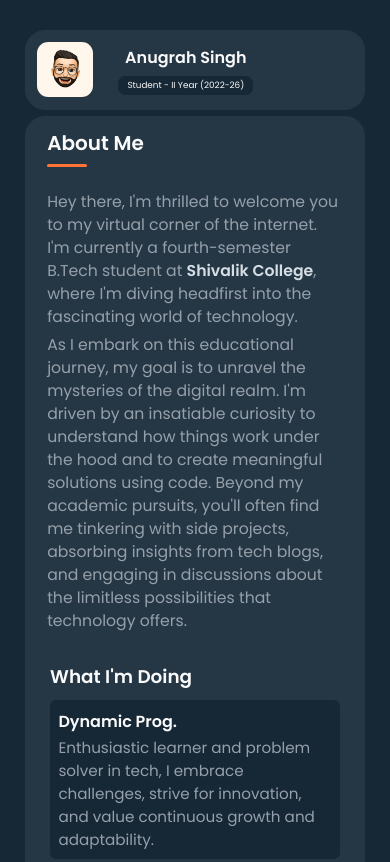
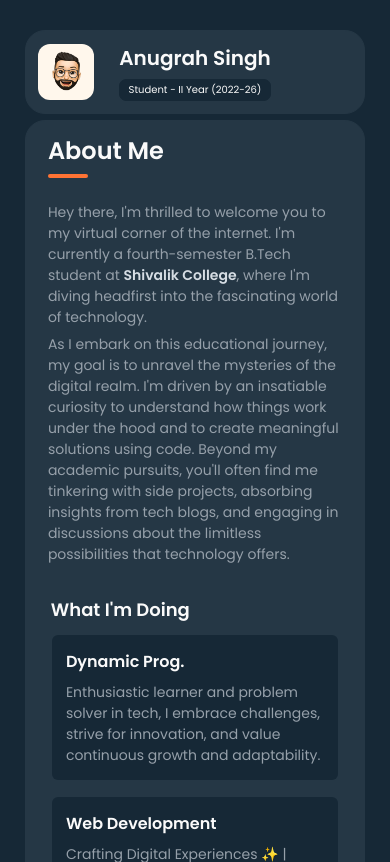
Before and after one commit to Anugrah3108/specialtraining, a plain HTML site: page Assignment 1/index.html in a window 390 px wide. Shown: the top 862 px of the page. Drawn offline with Linux system fonts and the light colour scheme.

Commit message:
Add files via upload

```diff
--- a/Assignment 1/mediaqueries.css
+++ b/Assignment 1/mediaqueries.css
@@ -43,7 +43,7 @@
     }
 
     .testimony-list{
-        margin: 0 -20px ;
+        margin: 0 -20px;
         padding: 0 20px 0 20px;
         gap: 16px;
     }
@@ -86,11 +86,11 @@
     .avatar{
         width: 75px;
         height: 73.5px;
-        border-radius: 15px;
+        border-radius: 16px;
     }
 
     .avatar-info > h1{
-        margin-bottom: 7.5px;
+        margin-bottom: 8px;
     }
 
 
@@ -103,21 +103,21 @@
     }
 
     .about{
-        padding: 15px;;
+        padding: 16px;;
     }
     header{
-        padding: 0 10px 7.5px 10px ;
+        padding: 0 10px 8px 10px ;
     }
 
     .about-title{
-        padding-bottom: 7.5px;
+        padding-bottom: 8px;
         /* padding: 0 10px 7.5px 10px ; */
     }
 
     .header-line{
         margin-bottom: 10px;
         /* padding: 0 10px 0 10px; */
-        height: 3px;
+        height: 4px;
     }
 
     .about-text{
@@ -126,7 +126,7 @@
     }
 
     .about-text > p{
-        margin-bottom: 7.5px;
+        margin-bottom: 8px;
     }
 
     .services{
@@ -144,8 +144,8 @@
     }
 
     .service-items{
-        margin: 3px;
-        padding: 15px;
+        margin: 4px;
+        padding: 24px;
         border-radius: 8px;
         gap: 10px;
     }
@@ -159,7 +159,7 @@
     }
 
     .service-info > h4{
-        margin-bottom: 3.5px;
+        margin-bottom: 10px;
     }
 
     .testimony{
@@ -178,16 +178,16 @@
     }
 
     .content-card{
-        padding: 12.5px 15px 15px 15px;
+        padding: 12.5px 16px 16px 16px;
     }
 
     .content-card-title{
-        margin-bottom: 5px;
+        margin-bottom: 10px;
     }
 
     .testimony-items{
         width: 100%;
-        margin: 3px;
+        margin: 4px;
      }
 
     iframe{
@@ -205,23 +205,23 @@
     .left-bar{
         /* margin: 0 auto 11.25px auto; */
         margin: 0 5% 6px 5% ;
-        padding: 11.25px;
+        padding: 12px;
         /* width: 333.25px; */
     }
 
     .avatar{
         width: 56.25px;
         height: 55.125px;
-        border-radius: 11.25px;
+        border-radius: 12px;
     }
 
     .avatar-info > h1{
-        font-size: 1rem;
-        margin-bottom: 5.625px;
+        font-size: 20px;
+        margin-bottom: 6px;
     }
 
     .avatar-info > p{
-        font-size: 0.55rem;
+        font-size: 10px;
         padding: 2px 8px;
     }
 
@@ -234,17 +234,17 @@
 
     .about{
         /* width: 356.25px; */
-        /* margin: 0 10% 30px 10% ; */
-        padding: 11.25px;
+        /* margin: 0 10% 30px 10% ;*/
+        padding: 12px;
     }
 
     .about-title{
-        font-size: 1.25rem;
-        padding-bottom: 5.625px;
+        font-size: 24px;
+        padding-bottom: 6px;
     }
 
     .header-line{
-        margin-bottom: 5.625px;
+        margin-bottom: 6px;
     }
 
     .about-text{
@@ -253,7 +253,8 @@
 
     .about-text > p{
         /* font-size: 0.36rem; */
-        margin-bottom: 5.625px;
+        margin-bottom: 6px;
+        font-size: 14px;
     }
 
     .services{
@@ -262,8 +263,8 @@
     }
 
     .service-title{
-        font-size: 1.15rem;
-        margin-bottom: 7.5px;
+        font-size: 18px;
+        margin-bottom: 8px;
     }
 
     .service-list{
@@ -272,9 +273,9 @@
     }
 
     .service-items{
-        padding: 8.25px;
+        padding: 14px;
         border-radius: 6px;
-        gap: 7.5px;
+        gap: 8px;
     }
 
     .service-icon{
@@ -284,13 +285,17 @@
     }
 
     .service-info > h4{
-        margin-bottom: 2.62px;
-        /* font-size: 0.80rem; */
+        margin-bottom: 8px;
+        font-size: 16px;
+    }
+
+    .service-info > p{
+        font-size: 14px;
     }
 
     .testimony-title{
-        font-size: 1.15rem;
-        margin-bottom: 7.5px;
+        font-size: 18px;
+        margin-bottom: 8px;
     }
 
     .testimony-list{
@@ -309,6 +314,10 @@
         height: 100%;
     }
 
+    .content-card-title{
+        font-size: 16px;
+    }
+
     .content-card{
         padding: 9.375px 11.25px 11.25px 11.25px;
     }
--- a/Assignment 1/style.css
+++ b/Assignment 1/style.css
@@ -67,14 +67,14 @@ img{
     height: 100%;
 }
 .avatar-info > h1{
-    font-size: 1.5rem;
+    font-size: 24px;
     color: var(--white);
     margin-bottom: 15px;
 }
 
 .avatar-info > p{
     color: var(--white);
-    font-size: 0.72rem;
+    font-size: 12px;
     border: 1px solid var(--royal-blue);
     background-color: var(--royal-blue);
     padding: 5px 18px;
@@ -98,7 +98,7 @@ ul>li{
 .icon-box{
     width: 48px;
     height: 48px;
-    font-size: 0.75rem;
+    font-size: 12px;
     border: 1px solid var(--royal-blue);
     background-color: var(--royal-blue);
     display: flex;
@@ -119,12 +119,12 @@ ul>li{
 }
 
 .contact-title{
-    font-size: 0.75rem;
+    font-size:12px;
     color: var(--light-gray);
 }
 
 .contact-link {
-    font-size: 0.85rem;
+    font-size: 14px;
     color: var(--white);
     text-decoration: none;
 }
@@ -135,7 +135,7 @@ ul>li{
 
 .contact-info > address{
     font-style: normal;
-    font-size: 0.85rem;
+    font-size: 14px;
 }
 .social {
     display: flex;
@@ -164,7 +164,7 @@ ul>li{
     background-color: var(--blue);
 }
 .about-title{
-    font-size: 2rem;
+    font-size: 32px;
     padding-bottom: 15px;
 
 }
@@ -179,7 +179,7 @@ ul>li{
 .about-text > p{
     margin-bottom: 15px;
     color: var(--light-gray);
-    font-size: 0.98rem;
+    font-size: 16px;
 }
 
 .about-text > p > b{
@@ -197,7 +197,7 @@ ul>li{
 }
 
 .service-title{
-    font-size: 1.5rem;
+    font-size: 24px;
     margin-bottom: 20px;
 }
 .service-icon{
@@ -229,7 +229,7 @@ ul>li{
     margin-bottom: 7px;
 }
 .service-info > p{
-    font-size: 0.95rem;
+    font-size: 16px;
     color: var(--light-gray);
 }
 
@@ -242,7 +242,7 @@ ul>li{
 /* Testimonial Section */
 
 .testimony-title{
-    font-size: 1.5rem;
+    font-size: 24px;
     margin-bottom: 20px;
 }
 
@@ -268,7 +268,7 @@ ul>li{
 
 .content-card-title{
     margin-bottom: 10px;
-    font-size: 1.12rem;
+    font-size: 18px;
 }
 
 .content-card-text{
```
